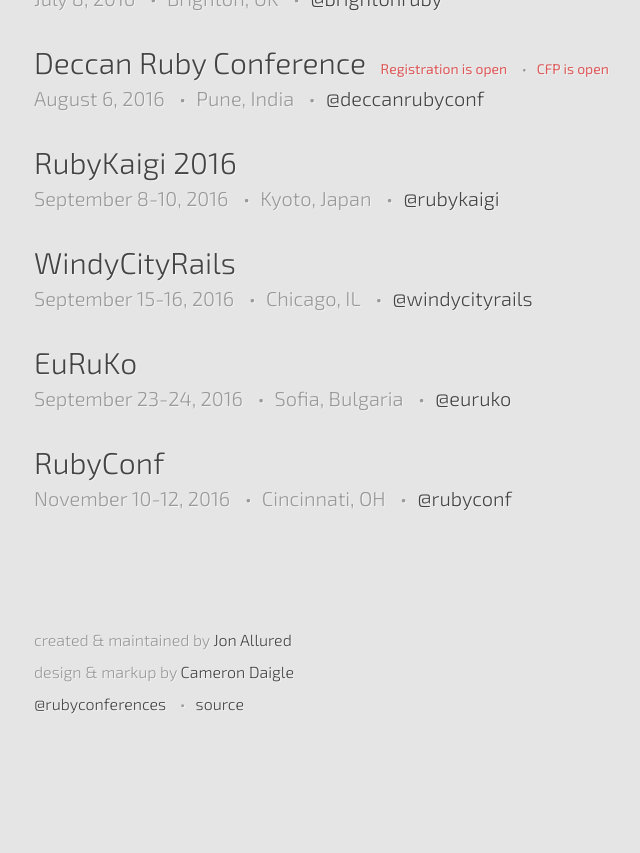
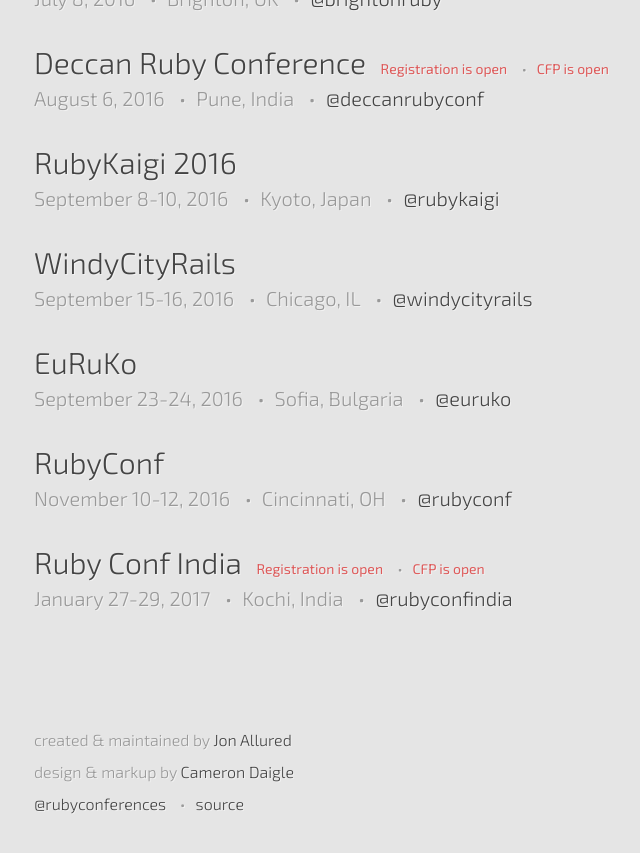
Before and after one commit to ruby-conferences/ruby-conferences.github.io, a Jekyll site: the page built from index.html, in a window 1280 px wide and 900 px high, scrolled down 1718 px. Shown: the top 853 px of the window, without its empty margins (206-846 px from the left). Built offline with Jekyll 4.4.1, drawn with Linux system fonts in a browser that asks for light colours; before the commit the page ends 2518 px from its top, so only the background shows below that.

Commit message:
Add Ruby Conf India 2017

```diff
--- a/_data/current.yml
+++ b/_data/current.yml
@@ -114,3 +114,11 @@
   dates: "November 10-12, 2016"
   url: http://rubyconf.org/
   twitter: rubyconf
+
+- name: Ruby Conf India
+  location: Kochi, India
+  dates: "January 27-29, 2017"
+  url: http://rubyconfindia.org/
+  twitter: rubyconfindia
+  reg_phrase: Registration is open
+  cfp_phrase: CFP is open
```
